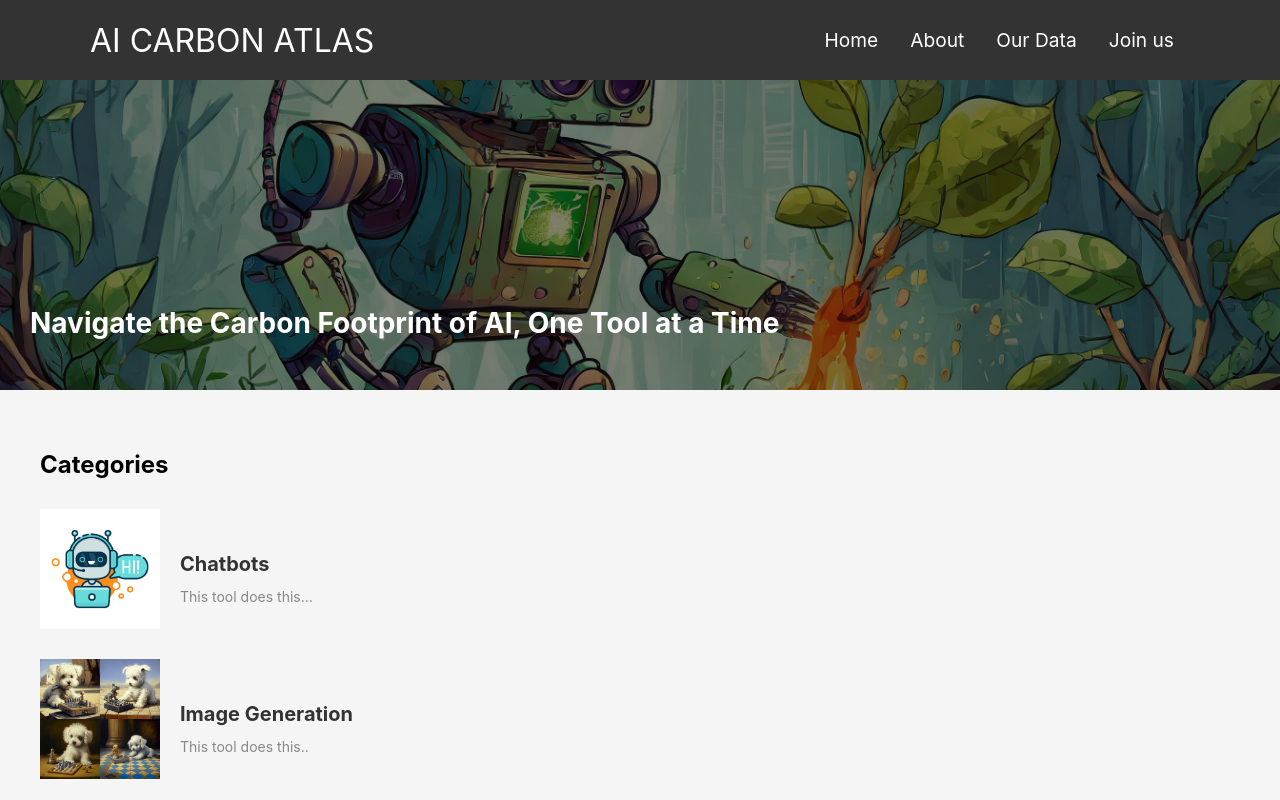
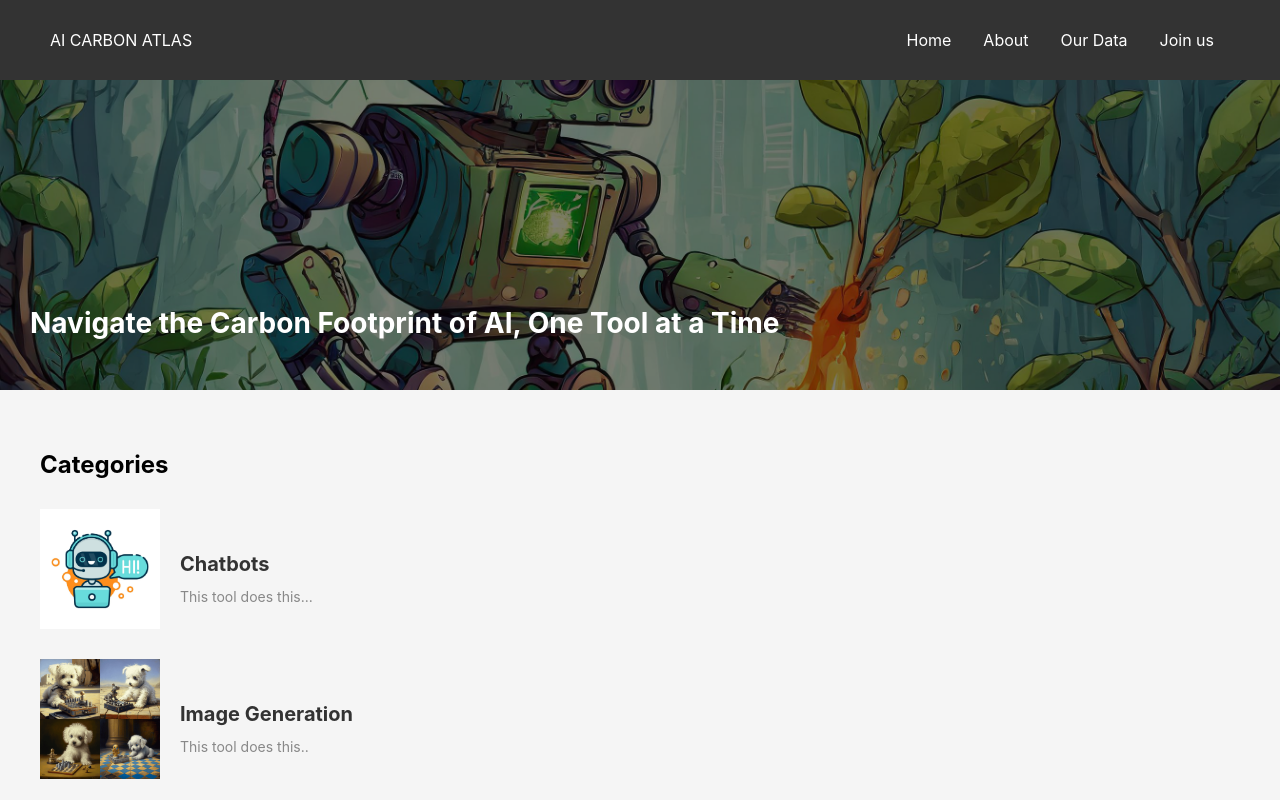
Before and after one commit to mpanojulesoreste/ai-carbon-atlas, a React (Create React App) app: page / in a window 1280 px wide. Shown: the top 800 px of the page. Built offline with nearby package versions, Linux system fonts and the light colour scheme.

Commit message:
Nav font change

```diff
--- a/src/components/Navbar.css
+++ b/src/components/Navbar.css
@@ -4,7 +4,7 @@
     display: flex;
     justify-content: center;
     align-items: center;
-    font-size: 1.2rem;
+    font-size: auto;
     position: sticky;
     top: 0;
     z-index: 999;
@@ -15,7 +15,7 @@
     justify-content: space-between;
     align-items: center;
     width: 100%;
-    max-width: 1100px;
+    max-width: auto;
     margin: 0 auto;
     padding: 0 50px;
   }
@@ -25,7 +25,7 @@
     justify-self: start;
     cursor: pointer;
     text-decoration: none;
-    font-size: 2rem;
+    font-size: auto;
     display: flex;
     align-items: center;
   }
```
